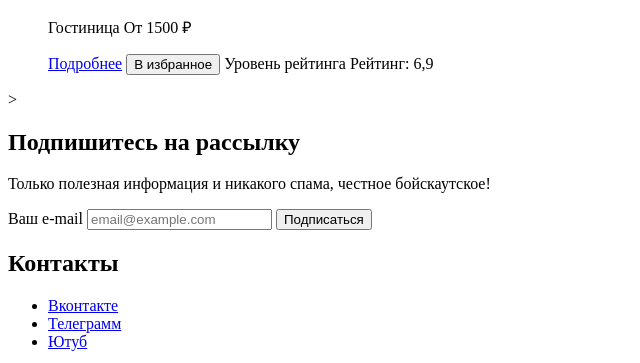
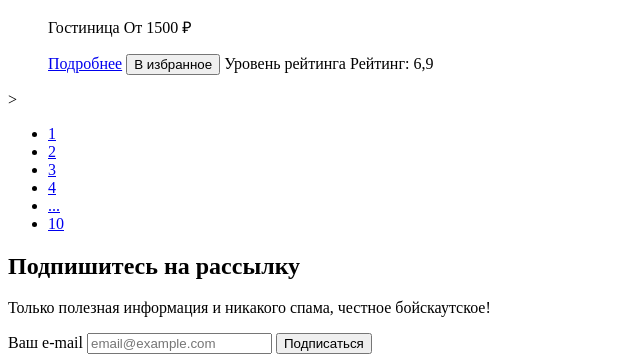
Before and after one commit to htmlacademy-htmlcss/2329913-sedona-37, a plain HTML site: page catalog.html in a window 1280 px wide. Shown: the part 1131-1494 px from the top of the page, without its empty margins (0-640 px from the left). Drawn offline with Linux system fonts and the light colour scheme.

Commit message:
завершена пагинация

```diff
--- a/catalog.html
+++ b/catalog.html
@@ -190,7 +190,26 @@
         </li>
       </ul>>
     </section>
-
+    <ul class="pagination">
+      <li class="pagination-item pagination-active">
+        <a class="pagination-link" href="#">1</a>
+      </li>
+      <li class="pagination-item">
+        <a class="pagination-link" href="#">2</a>
+      </li>
+      <li class="pagination-item">
+        <a class="pagination-link" href="#">3</a>
+      </li>
+      <li class="pagination-item">
+        <a class="pagination-link" href="#">4</a>
+      </li>
+      <li class="pagination-item">
+        <a class="pagination-link" href="#">...</a>
+      </li>
+      <li class="pagination-item">
+        <a class="pagination-link pagination-last" href="#">10</a>
+      </li>
+    </ul>
     </main>
     <footer>
       <section class="newsletter">
```
